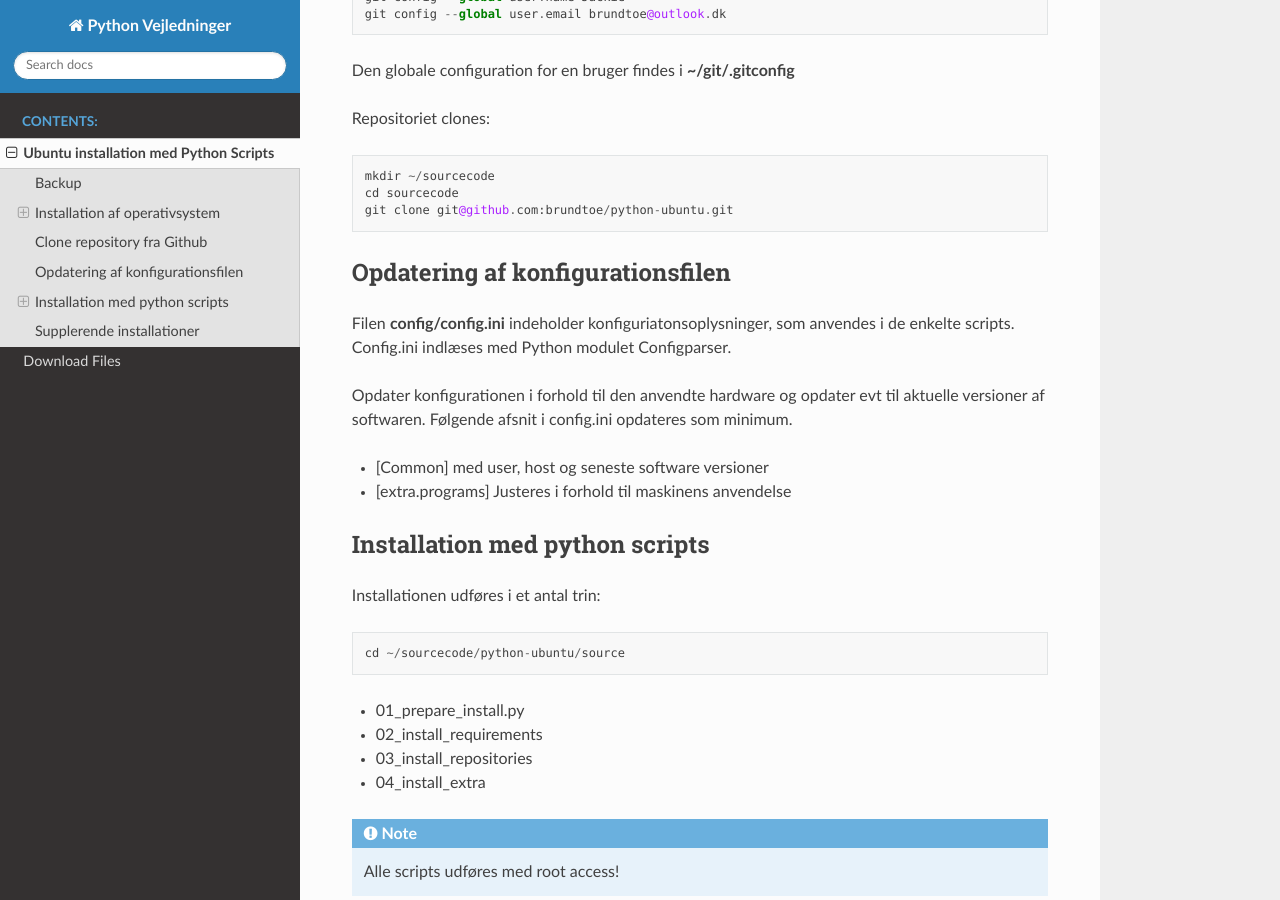
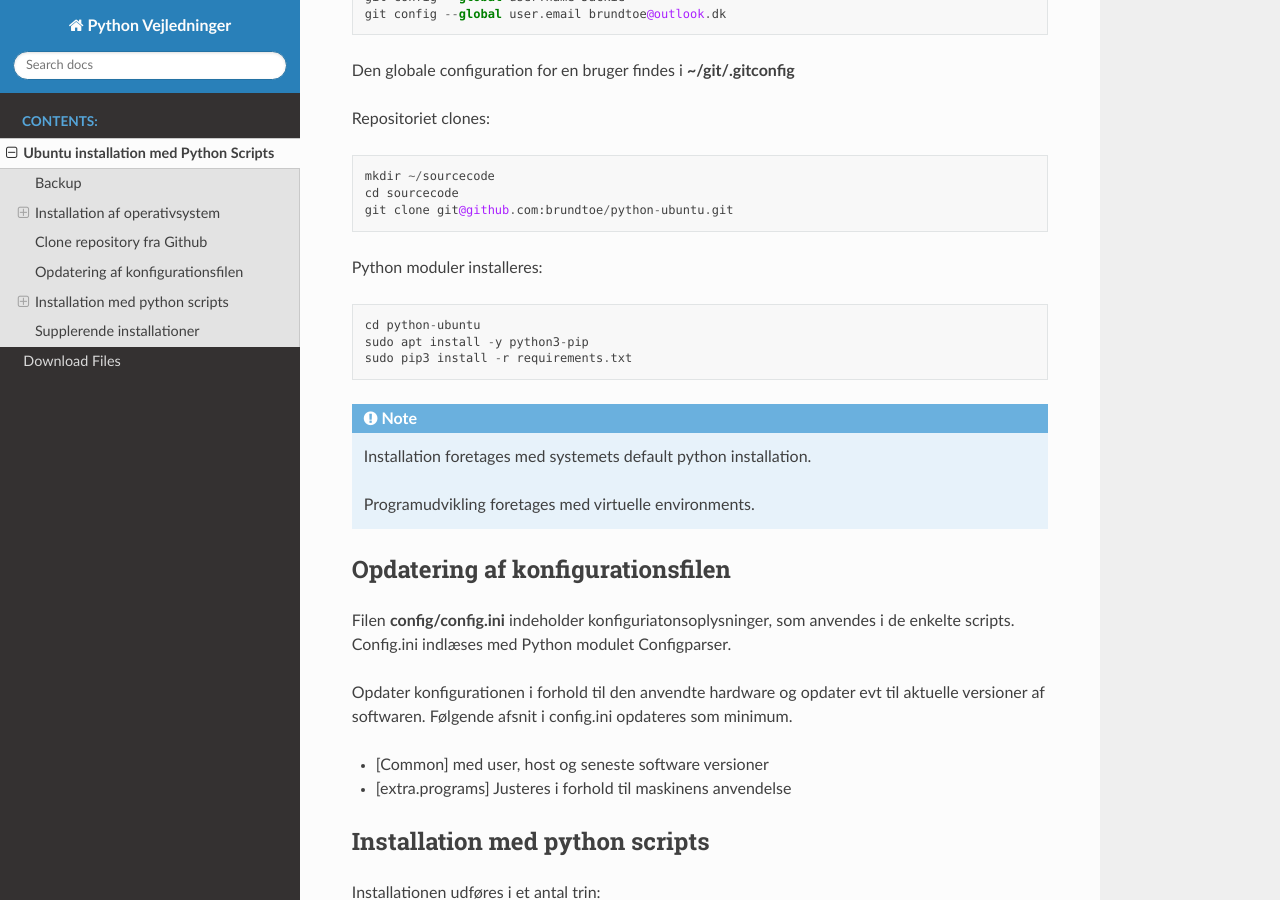
Before and after one commit to brundtoe/python-ubuntu, a Sphinx documentation site: the page built from docs/source/installation.rst, in a window 1280 px wide and 900 px high, scrolled down 1909 px. Built offline with Sphinx 7.4.7 and the Read the Docs theme 2.0.0, drawn with Linux system fonts in a browser that asks for light colours.

Commit message:
tilføjet installation af Python moduler, som kræves af de scripts som foretager installationen.

```diff
--- a/docs/source/installation.rst
+++ b/docs/source/installation.rst
@@ -74,6 +74,16 @@ Repositoriet clones::
    mkdir ~/sourcecode
    cd sourcecode
    git clone git@github.com:brundtoe/python-ubuntu.git
+
+Python moduler installeres::
+
+   cd python-ubuntu
+   sudo apt install -y python3-pip
+   sudo pip3 install -r requirements.txt
+
+.. note:: Installation foretages med systemets default python installation.
+
+   Programudvikling foretages med virtuelle environments.
 
 Opdatering af konfigurationsfilen
 =================================
```
